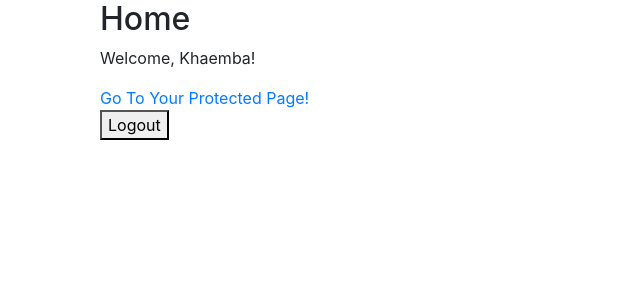
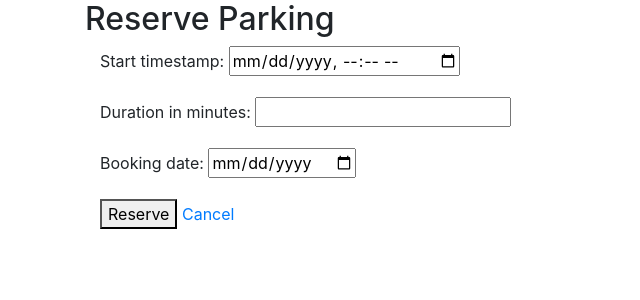
Before and after one commit to Muliro1/Pay_Park, a Django app: page /reserve_parking/ in a window 1280 px wide. Shown: the part 56-356 px from the top of the page, without its empty margins (0-640 px from the left). Run offline with Django 5.2, Linux system fonts and the light colour scheme; a user stored in the database is signed in; parts of the project's set-up code (start-up, migrations or seed data) failed here and were passed over; some libraries are stand-ins or nearby versions.

Commit message:
parking-reservation-functionality

```diff
--- a/parking/parking/urls.py
+++ b/parking/parking/urls.py
@@ -24,6 +24,6 @@ urlpatterns = [
     path('login/', login_view, name='login'),
     path('logout/', logout_view, name='logout'),
     path('home/', home_view, name='home'),
-    path('reserve_parking/', home_view, name='reserve_parking'),
+    path('reserve_parking/', reserve_parking, name='reserve_parking'),
 
 ]
--- a/parking/users/templates/users/home.html
+++ b/parking/users/templates/users/home.html
@@ -11,6 +11,9 @@
             <button type="submit">Logout</button>
         </form>
     </div>
+    <div class="container">
+        <a href="{% url 'reserve_parking' %}">Reserve Parking</a>
+    </div>
 </body>
 
 {% endblock %}
--- a/parking/users/templates/users/reserve_parking.html
+++ b/parking/users/templates/users/reserve_parking.html
@@ -1,11 +1,13 @@
-<!-- templates/users/register.html -->
 {% extends 'base.html' %}
 
 {% block content %}
-<h2>login</h2>
-<form method="post">
-    {% csrf_token %}
-    {{ form.as_p }}
-    <button type="submit">Reserve</button>
-</form>
+<h2>Reserve Parking</h2>
+<div class="container">
+    <form method="POST" action="{% url 'reserve_parking' %}">
+        {% csrf_token %}
+        {{ form.as_p }}
+        <button type="submit">Reserve</button>
+        <a href="{% url 'home' %}">Cancel</a>
+    </form>
+</div>
 {% endblock %}
--- a/parking/users/urls.py
+++ b/parking/users/urls.py
@@ -8,4 +8,5 @@ urlpatterns = [
     path('register/', views.register_view, name='register'),
     path('protected/', views.ProtectedView.as_view(), name='protected'),
     path('home/', views.home_view, name='home'),
+    path('reserve_parking/', views.reserve_parking, name='reserve_parking'),
 ]
--- a/parking/users/views.py
+++ b/parking/users/views.py
@@ -9,7 +9,7 @@ from django.views import View
 from django.contrib.auth import authenticate
 from django.utils import timezone
 from .forms import ReserveParkingForm
-from .models import ParkingReservation, ParkingSlip
+from reservations.models import ParkingReservation, ParkingSlip
 from parking.models import ParkingSlot
 from customers.models import Customer
 
@@ -81,7 +81,7 @@ def reserve_parking(request):
                 reservation=reservation,
                 slip_number=slip_number
             )
-            return redirect('home')
+            return redirect('reserve_parking')
     else:
         form = ReserveParkingForm()
     return render(request, 'users/reserve_parking.html', {'form': form})
```
Also changed, not shown: parking/db.sqlite3.
